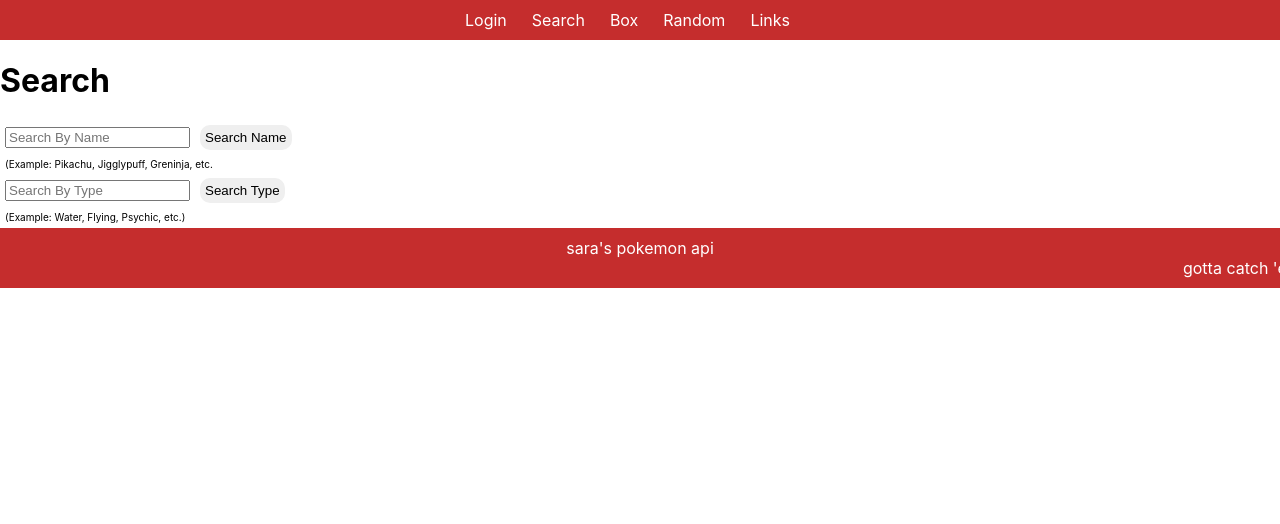
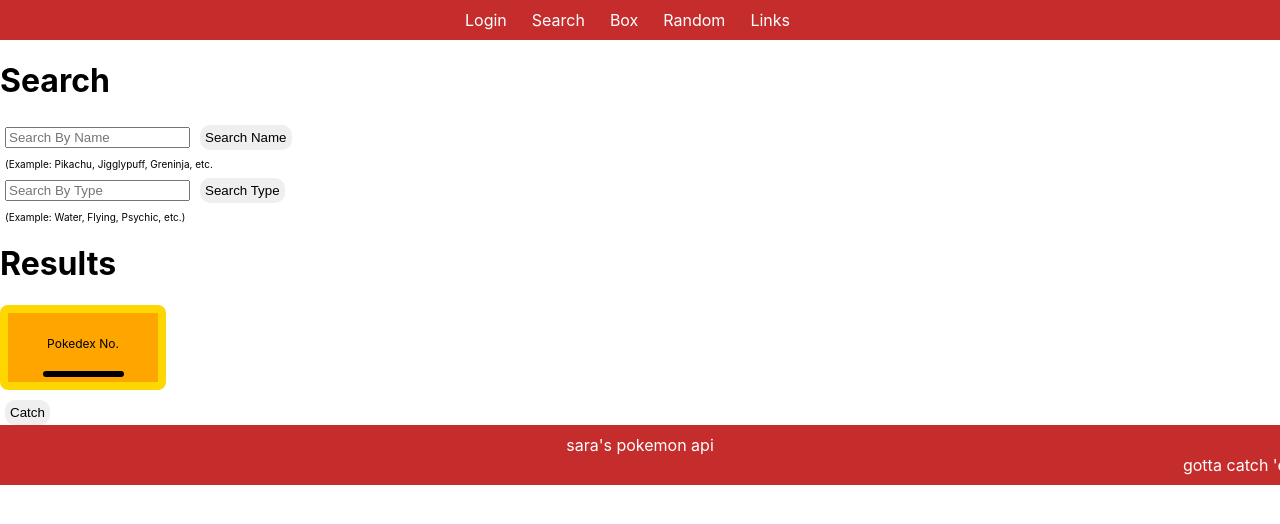
Before and after one commit to sarabertuldo/pokeapi, a React (Create React App) app: page /search in a window 1280 px wide. Shown: the top 524 px of the page. Built offline with nearby package versions, Linux system fonts and the light colour scheme.

Commit message:
sorta works

```diff
--- a/src/components/CatchPage.js
+++ b/src/components/CatchPage.js
@@ -1,13 +1,35 @@
 import "./components.css";
-import React from "react";
+import React, { useState } from "react";
+import { addCatch, deleteCatch } from "../redux/actions";
+import { connect } from "react-redux";
+import DisplayPage from "./DisplayPage";
 
-function CatchPage() {
+function CatchPage(props) {
   return (
     <>
       <h1>Caught</h1>
       {/* selected pokemon will be added here */}
+      {props.caught.map((v) => (
+        <DisplayPage
+          key={v.id}
+          pkmn={v}
+          isCatch={true}
+          deleteCaught={props.deleteCatch}
+        />
+      ))}
     </>
   );
 }
 
-export default CatchPage;
+const mapDispatchToProps = {
+  addCatch,
+  deleteCatch,
+};
+
+function mapStateToProps(state) {
+  return {
+    caught: state.caught,
+  };
+}
+
+export default connect(mapStateToProps, mapDispatchToProps)(CatchPage);
--- a/src/components/DisplayPage.js
+++ b/src/components/DisplayPage.js
@@ -1,20 +1,29 @@
 import "./components.css";
 import React from "react";
+import { addCatch, deleteCatch } from "../redux/actions";
+import { connect } from "react-redux";
 
-function DisplayPage(props, pkmn) {
-  console.log(props);
+const DisplayPage = ({ pkmn, isCaught, addCatch, deleteCatch }) => {
   return (
     <>
       <h1>Results</h1>
       <div className="box">
-        <h3>{props.name}</h3>
-        <div className="pokedex-box">Pokedex No. {props.id}</div>
-        <img src={props.img} />
-        <div className="type-box">{props.type}</div>
+        <h3>{pkmn.name}</h3>
+        <div className="pokedex-box">Pokedex No. {pkmn.id}</div>
+        <img src={pkmn.scuba} />
+        <div className="type-box">
+          {pkmn.type}
+          {/* {props.typetwo} */}
+        </div>
         {/* <div>{props.ptype}</div> */}
       </div>
+      {/* <button>Catch!</button> */}
+      {!isCaught && <button onClick={() => addCatch(pkmn)}> Catch</button>}
+      {isCaught && (
+        <button onClick={() => deleteCatch(pkmn.id)}> Release</button>
+      )}
     </>
   );
-}
+};
 
 export default DisplayPage;
--- a/src/components/SearchPage.js
+++ b/src/components/SearchPage.js
@@ -13,8 +13,14 @@ function SearchPage(props) {
   const [type, setType] = useState([]);
   const [error, setError] = useState("");
   const [pokemon, setPokemon] = useState([]);
+  const [caught, setCaught] = useState([]);
 
-  const pkmn = useContext(PokeContext);
+  // const pkmn = useContext(PokeContext);
+
+  useEffect(() => {
+    let ids = props.caught.map((pkmn) => pkmn.id);
+    setCaught(ids);
+  }, [props.caught]);
 
   const url = `https://pokeapi.co/api/v2/`;
 
@@ -30,6 +36,7 @@ function SearchPage(props) {
         name: json.name,
         img: json.sprites.front_default,
         type: json.types[0].type.name,
+        // typetwo: json.types[1].type.name,
       };
       // let type = resPkmn.json.types.map((type) => type.type.name);
       props.setQuery(resPkmn);
@@ -46,7 +53,7 @@ function SearchPage(props) {
       let json = await response.json();
       // console.log(json);
       let resPokeTypes = json.pokemon.map((pokemon) => {
-        return { pokemon: pokemon.pokemon.name };
+        return { name: pokemon.pokemon.name };
       });
       // let ptype = json.pokemon[0].pokemon.name;
       console.log(resPokeTypes);
@@ -92,25 +99,27 @@ function SearchPage(props) {
 
       <div>
         {error.length > 0 && <h1>{error}</h1>}
-        {error.length === 0 && props.pkmn.name && props.pkmn.type && (
+        {error.length === 0 && (
           <DisplayPage
-            name={props.pkmn.name}
+            pkmn={props.pkmn}
             id={props.pkmn.id}
-            img={props.pkmn.img}
+            scuba={props.pkmn.img}
             type={props.pkmn.type}
+            isCaught={caught.includes(props.pkmn.id)}
+            // typetwo={props.pkmn.typetwo}
             // ptype={props.ptype.name}
           />
         )}
       </div>
-      {/* <div>
-        {pokemon.types.map((type) => {
+      <div>
+        {props.types.map((t) => {
           return (
             <div>
-              <DisplayTypes>{type.DisplayTypes.name}</DisplayTypes>
+              <DisplayTypes pkmn={t}></DisplayTypes>
             </div>
           );
         })}
-      </div> */}
+      </div>
     </>
   );
 }
@@ -130,7 +139,8 @@ function mapStateToProps(state) {
   return {
     globalState: state,
     pkmn: state.query,
-    favorites: state.favorites,
+    types: state.types,
+    caught: state.caught,
   };
 }
 
--- a/src/redux/reducers/index.js
+++ b/src/redux/reducers/index.js
@@ -8,6 +8,7 @@ const rootReducer = combineReducers({
   query: queryReducer,
   user: userReducer,
   caught: catchReducer,
+  types: typesReducer,
 });
 
 export default rootReducer;
```
Also changed, not shown: src/components/notes.md (+9 -0 lines).
